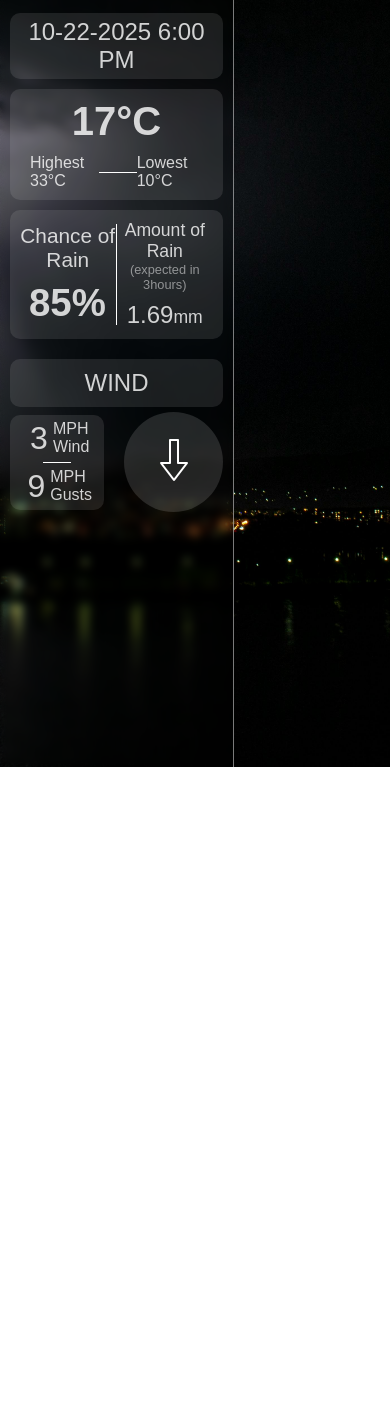
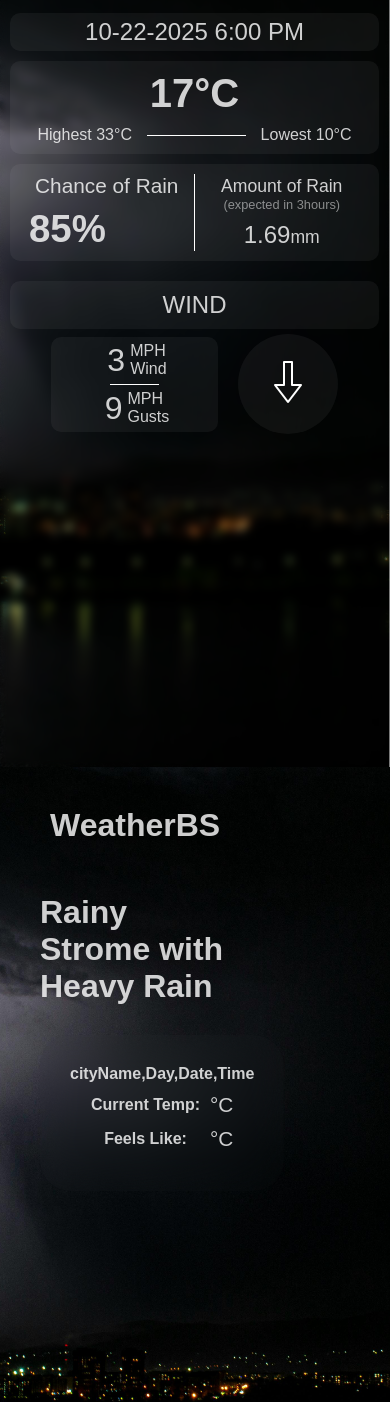
Before and after one commit to Surya123-surya/WeatherBS, a plain HTML site: page frontend/index.html in a window 390 px wide. Shown: the part 97-1499 px from the top of the page. Drawn offline with Linux system fonts and the light colour scheme.

Commit message:
City Description
added the city name and current temp and Feels Like in the hero section

```diff
--- a/frontend/assets/css/index.css
+++ b/frontend/assets/css/index.css
@@ -80,7 +80,7 @@ h6{
     height: auto;
     padding: 5px;
     text-align: center;
-    background-color: rgba(255,255,255,0.1);
+    background-color: rgba(255,255,255,0.05);
     border-radius: 10px;
 }
 /*Temp styling*/
@@ -93,7 +93,7 @@ h6{
     /* background-color: rgb(255, 140, 0); */
     padding: 10px;
     gap: 10px;
-    background-color: rgba(255,255,255,0.1);
+    background-color: rgba(255,255,255,0.05);
     border-radius: 10px;
 }
 .curTemp h6{
@@ -122,7 +122,7 @@ h6{
     display: flex;
     align-items: center;
     justify-content: center;
-    background-color: rgba(255,255,255,0.1);
+    background-color: rgba(255,255,255,0.05);
     border-radius: 10px;
     padding: 10px;
 }
@@ -171,7 +171,7 @@ h6{
     padding: 10px;
 }
 .windHeading{
-    background-color: rgba(255,255,255,0.1);
+    background-color: rgba(255,255,255,0.05);
     border-radius: 10px;
     padding: 10px;
     margin-bottom: 5px;
@@ -188,7 +188,7 @@ h6{
     display: flex;
     align-items: center;
     flex-direction: column;
-    background-color: rgba(255,255,255,0.1);
+    background-color: rgba(255,255,255,0.05);
     border-radius: 10px;
     /* padding: 10px; */
 }
@@ -210,7 +210,7 @@ font-size: 1rem;
     width: 100px;
     height: 100px;
     border-radius: 50%;
-    background-color: #ffffff22;
+    background-color: rgba(255,255,255,0.05);
     position: relative;
     display: flex;
     justify-content: center;
@@ -248,3 +248,28 @@ font-size: 1rem;
     width: 100%;
     font-size: 2.5rem;
 }
+/* city content */
+.content{
+    display: inline-flex;
+    align-items: center;
+    margin: 0 40px;
+    flex-direction: column;
+    height: auto;
+    width: auto;
+    backdrop-filter: blur(20px);
+    background-color: rgba(255,255,255,0.01);
+    border-radius: 30px;
+   padding: 30px;
+
+}
+.content #cityContent{
+    font-size: 1rem;
+    font-weight: 600;
+}
+.dataTable{
+    border-spacing: 10px;
+    /* padding: 10px; */
+}
+.dataTable td{
+    font-size: 1.3rem;
+}
--- a/frontend/assets/css/responsive.css
+++ b/frontend/assets/css/responsive.css
@@ -2,8 +2,17 @@
     body{
         display: block ;
        background-size: cover;
+       background-repeat: repeat-y;
     }
     .sidecontainer{
         width: 60%;
     }
 }
+@media screen and (max-width: 600px){
+    .sidecontainer{
+        width: 100%;
+    }
+    .main{
+        font-size: 1rem;
+    }
+}
--- a/frontend/assets/js/index.js
+++ b/frontend/assets/js/index.js
@@ -14,21 +14,29 @@ function capitalizeFirstLetter(input) {
    let formattedData = await fetchedData.json();
    //temp section
     let responseCityTemp=(formattedData.list[0].main.temp-273.15 ).toFixed(2);
+    let responseFeelsLike=(formattedData.list[0].main.feels_like-273.15 ).toFixed(2);
     let responseCityHighTemp=(formattedData.list[0].main.temp_max-273.15).toFixed(2) ;
     let responseCityLowTemp=(formattedData.list[0].main.temp_min-273.15 ).toFixed(2);
-    document.querySelector('#cityTemp').innerText=responseCityTemp;
+    document.getElementById('cityTemp').innerText=responseCityTemp;
+    document.querySelector('#cityTemp2').innerText=responseCityTemp;
+    document.querySelector('#feelsLike').innerText=responseFeelsLike;
     document.querySelector('#cityHighTemp').innerText=responseCityHighTemp;
     document.querySelector('#cityLowTemp').innerText=responseCityLowTemp;
 
     //rain section
-    if(formattedData.list[0].pop==0){
+    if(formattedData.list[0].pop==0 && formattedData.list[0].main.rain == undefined){
         document.querySelector("#popRain").innerText=0;
         document.querySelector("#mm").innerText=0;
 
     }
+    else if(formattedData.list[0].main.rain == undefined){
+      document.querySelector("#mm").innerText=0;
+      let responsePop=(formattedData.list[0].pop)*100;
+      document.querySelector("#popRain").innerText=responsePop;
+    }
     else{
         let responsePop=(formattedData.list[0].pop)*100;
-        let response3h=formattedData.list[0].rain["3h"];
+        let response3h=formattedData.list[0].rain['3h'];
         document.querySelector("#popRain").innerText=responsePop;
         document.querySelector("#mm").innerText=response3h;
     }
@@ -62,5 +70,9 @@ function capitalizeFirstLetter(input) {
     //date and time
     let responsedateTime=formattedData.list[0].dt_txt;
     let formattedDate=responsedateTime.split(" ");
+    let responseTime=formattedDate[1];
+
     document.querySelector("#dateTime").innerText=formattedDate[0];
+
+    document.querySelector('#cityContent').innerText=`${cityName}, ${formattedDate[0]}, ${responseTime}`
 }
--- a/frontend/index.html
+++ b/frontend/index.html
@@ -68,6 +68,19 @@
             <div class="description"><h1 id="condition">Rainy</h1></div>
             <div class="description"><h1 id="description">Strome with Heavy Rain</h1></div>
         </div>
+        <div class="content" >
+            <h6 id="cityContent">cityName,Day,Date,Time</h6>
+            <table class="dataTable">
+                <tr>
+                    <th scope="row">Current Temp: </th>
+                    <td> <span id="cityTemp2"></span>&deg;C </td>
+                </tr>
+                <tr>
+                    <th scope="row">Feels Like: </th>
+                    <td> <span id="feelsLike"></span>&deg;C </td>
+                </tr>
+            </table>
+        </div>
     </div>
 
 
```
